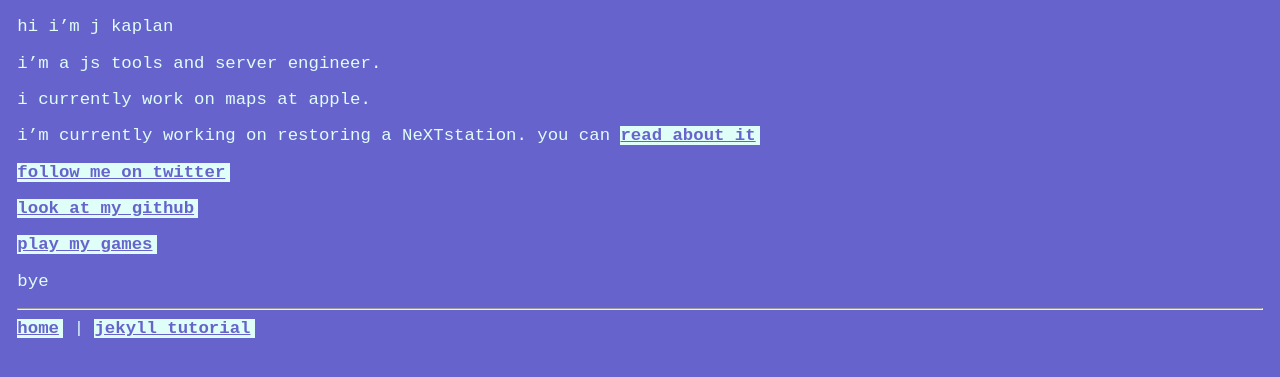
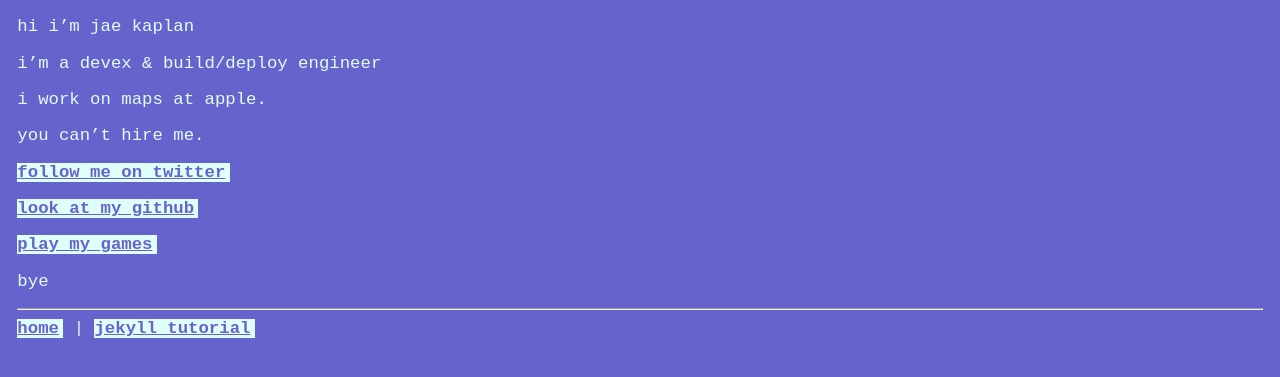
Before and after one commit to jkap/jkap-crimeteam, a Jekyll site: the page built from index.md, in a window 1280 px wide. Shown: the top 377 px of the page. Built offline with Jekyll 4.4.1, drawn with Linux system fonts in a browser that asks for light colours.

Commit message:
css and copy updates

```diff
--- a/css/main.scss
+++ b/css/main.scss
@@ -25,7 +25,7 @@ margin-left:1em;
 }
 
 body {
-font-family:'courier new', monospace;
+font-family:'SF Mono','courier new', monospace;
 color:$white;
 background:$blue-violet;
 margin:1em;
--- a/index.md
+++ b/index.md
@@ -3,13 +3,13 @@ layout: default
 navTitle: home
 ---
 
-hi i’m j kaplan
+hi i'm jae kaplan
 
-i’m a js tools and server engineer.
+i'm a devex & build/deploy engineer
 
-i currently work on maps at apple.
+i work on maps at apple.
 
-i'm currently working on restoring a NeXTstation. you can [read about it](https://next.jkap.io)
+you can't hire me.
 
 [follow me on twitter](https://twitter.com/jkap)
 
```
